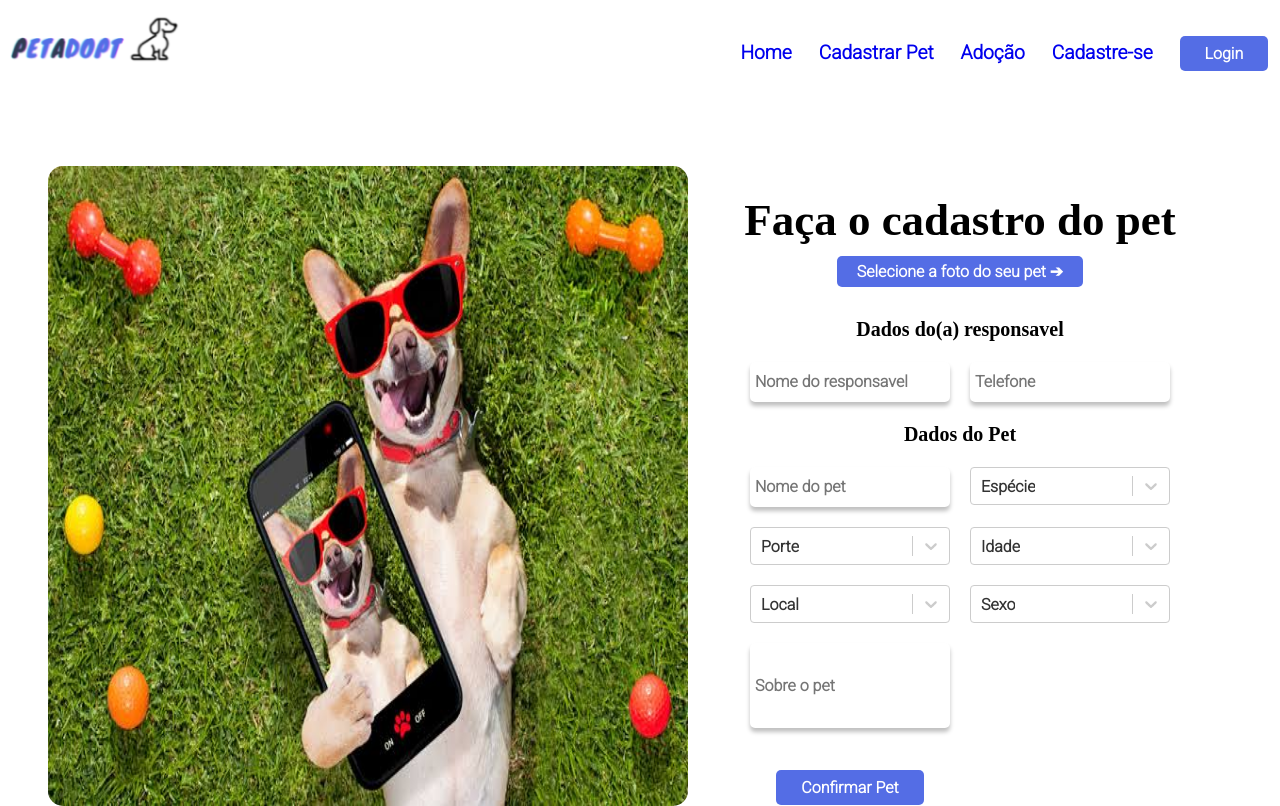
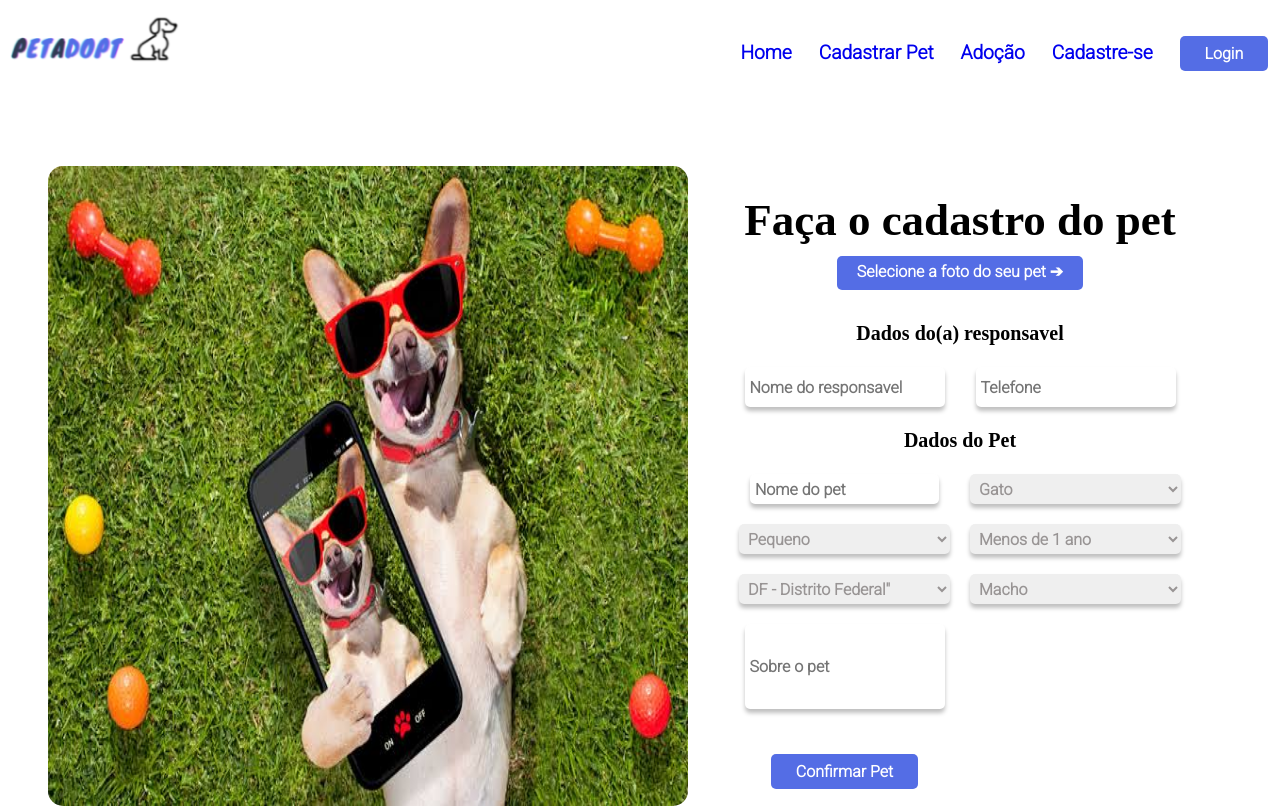
Before and after one commit to DS1-G1/DS-G1, a React (Create React App) app in the folder web/: page /signupAdopt in a window 1280 px wide. Built offline with nearby package versions, Linux system fonts and the light colour scheme.

Commit message:
Arrumadno formssingup

```diff
--- a/web/src/components/formularioSignUp/index.js
+++ b/web/src/components/formularioSignUp/index.js
@@ -2,12 +2,17 @@ import { useState } from "react";
 import * as S from "./style";
 import Button from "../buttonBlue";
 import Select from "react-select";
-import { options } from "./optionsData";
+import { sexo, porte, idade, local, especie, options } from "./optionsData";
+import { useForm } from "react-hook-form";
 
 const FormCadastro = () => {
-  const submit = (data) => {
-    console.log(data);
-  };
+  const { register, handleSubmit, watch, formState: { errors } } = useForm();
+  const onSubmit = data => console.log(data);
+
+
+
+
+  console.log(watch("example"));
   return (
     <S.Conteiner>
       <S.Title>Faça o cadastro do pet</S.Title>
@@ -19,27 +24,82 @@ const FormCadastro = () => {
         name="avatar"
         accept="image/png, image/jpeg"
       />
-      <form onSubmit={submit}>
+      <form onSubmit={handleSubmit(onSubmit)}>
         <S.subTitle>Dados do(a) responsavel</S.subTitle>
         <S.Containerselect>
           <S.Imput
             className="pet-nome"
             placeholder="Nome do responsavel"
             type="text"
+            {...register("nomeDoador")}
           />
-          <S.Imput className="pet-nome" placeholder="Telefone" type="text" />
+          <S.Imput className="pet-nome" placeholder="Telefone" type="text" {...register("telefone")} />
         </S.Containerselect>
         <S.subTitle>Dados do Pet</S.subTitle>
         <S.Containerselect>
-          <S.Imput className="pet-nome" placeholder="Nome do pet" type="text" />
-          {options.map((item, index) => (
-            <Select
-              className="select"
-              defaultValue={options[index]}
-              options={item.value}
-            />
-          ))}
-          <S.Imput className="sobre" placeholder="Sobre o pet" type="text" />
+          <S.Imput className="nomepet" placeholder="Nome do pet" type="text" {...register("nomepet")} />
+          <S.Select className="especie" {...register("especie")}>
+            <option value="cachorro">Cachorro</option>
+            <option value="gato" selected>Gato</option>
+          </S.Select>
+          <S.Select className="porte" {...register("porte")}>
+            <option value="pequeno">Pequeno</option>
+            <option value="médio" > Médio </option>
+            <option value="grande"> Grande</option>
+
+          </S.Select>
+
+          <S.Select className="idade" {...register("idade")}>
+            <option value="menosde1"> Menos de 1 ano </option>
+            <option value="1">1 ano</option>
+            <option value="2"> 2 anos </option>
+            <option value="3">3 anos</option>
+            <option value="4">4 anos </option>
+            <option value="5">5 anos</option>
+            <option value="6">6 anos</option>
+            <option value="7">7 anos</option>
+            <option value="8">8 anos</option>
+            <option value="9">9 anos ou mais</option>
+            <option value="naosei">Não sei informar</option>
+          </S.Select>
+
+          <S.Select className="local" {...register("local")}>
+            <option value="df">DF - Distrito Federal" </option>
+            <option value="ac">AC - Acre" </option>
+            <option value="ap">AP - Amapá" </option>
+            <option value="am">AM - Amazonas" </option>
+            <option value="pa">PA - Pará" </option>
+            <option value="ro">RO - Rondônia" </option>
+            <option value="rr">RR - Roraima" </option>
+            <option value="to">TO - Tocantins" </option>
+            <option value="al">AL - Alagoas" </option>
+            <option value="ba">BA - Bahia" </option>
+            <option value="ce">CE - Ceará" </option>
+            <option value="ma">MA - Maranhão" </option>
+            <option value="pb">PB - Paraíba" </option>
+            <option value="pe">PE - Pernambuco" </option>
+            <option value="pi">PI - Piauí" </option>
+            <option value="rn">RN - Rio Grande do Norte" </option>
+            <option value="se">SE - Sergipe" </option>
+            <option value="es">ES - Espírito Santo" </option>
+            <option value="mg">MG - Minas Gerais" </option>
+            <option value="rj">RJ - Rio de Janeiro" </option>
+            <option value="sp">SP - São Paulo" </option>
+            <option value="pr">PR - Paraná" </option>
+            <option value="rs">RS - Rio Grande do Sul" </option>
+            <option value="sc">SC - Santa Catarina" </option>
+            <option value="go">GO - Goiás" </option>
+            <option value="mt">MT - Mato Grosso" </option>
+            <option value="ms">MS - Mato Grosso do Sul" </option>
+          </S.Select>
+
+          <S.Select className="sexo" {...register("sexo")}>
+            <option value= "Macho">Macho</option>
+            <option value= "Femea">Femea</option>
+            <option value= "Indefinido">Indefinido</option>
+          </S.Select>
+
+          <S.Imput className="sobre" placeholder="Sobre o pet" type="text" {...register("sobre")} />
         </S.Containerselect>
         <S.ContainerInput>
           <Button type="submit" style={{ padding: "20px 45px" }}>
--- a/web/src/components/formularioSignUp/optionsData.js
+++ b/web/src/components/formularioSignUp/optionsData.js
@@ -1,15 +1,15 @@
 import { useState } from "react";
 
-const especie = [
+export const especie = [
   { value: "cachorro", label: "Cachorro" },
   { value: "gato", label: "Gato" },
 ];
-const porte = [
+export const porte = [
   { value: "pequeno", label: "Pequeno" },
   { value: "médio", label: "Médio" },
   { value: "grande", label: "Grande" },
 ];
-const idade = [
+export const idade = [
   { value: "menor1", label: "Menos de 1 ano" },
   { value: "um", label: "1 ano" },
   { value: "dois", label: "2 anos" },
@@ -22,7 +22,7 @@ const idade = [
   { value: "maior", label: "9 anos ou mais" },
   { value: "naoSei", label: "Não sei informar" },
 ];
-const local = [
+export const local = [
   { value: "df", label: "DF - Distrito Federal" },
   { value: "ac", label: "AC - Acre" },
   { value: "ap", label: "AP - Amapá" },
@@ -51,7 +51,7 @@ const local = [
   { value: "mt", label: "MT - Mato Grosso" },
   { value: "ms", label: "MS - Mato Grosso do Sul" },
 ];
-const sexo = [
+export const sexo = [
   { value: "Macho", label: "Macho" },
   { value: "Femea", label: "Femea" },
   { value: "Indefinido", label: "Indefinido" },
--- a/web/src/components/formularioSignUp/style.js
+++ b/web/src/components/formularioSignUp/style.js
@@ -99,3 +99,22 @@ export const subTitle = styled.h1`
   text-align: center;
   margin-top: 5%;
 `;
+
+
+export const Select = styled.select`
+height: 30px;
+width: 100%;
+
+color: #989494;
+  font-size: 16px;
+  padding: 5px;
+
+  cursor: auto;
+  font-weight: bold;
+
+  border: 0px solid rgba(0, 0, 0, 0.5);
+  box-sizing: border-box;
+  box-shadow: 0px 4px 4px rgba(0, 0, 0, 0.25);
+  border-radius: 5px;
+
+`;
```
